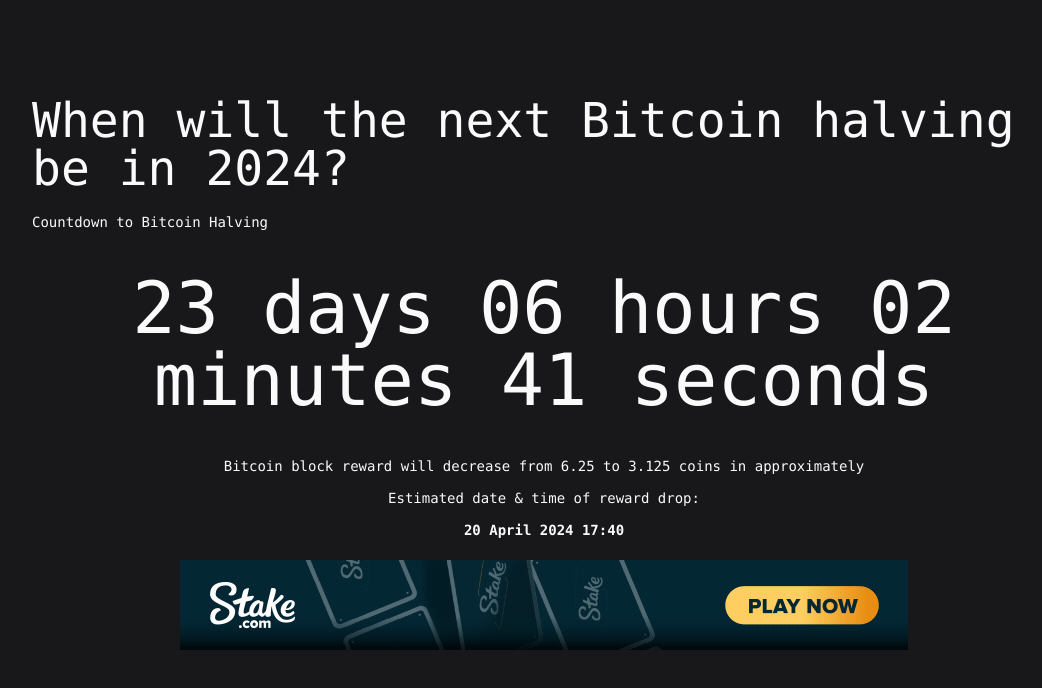
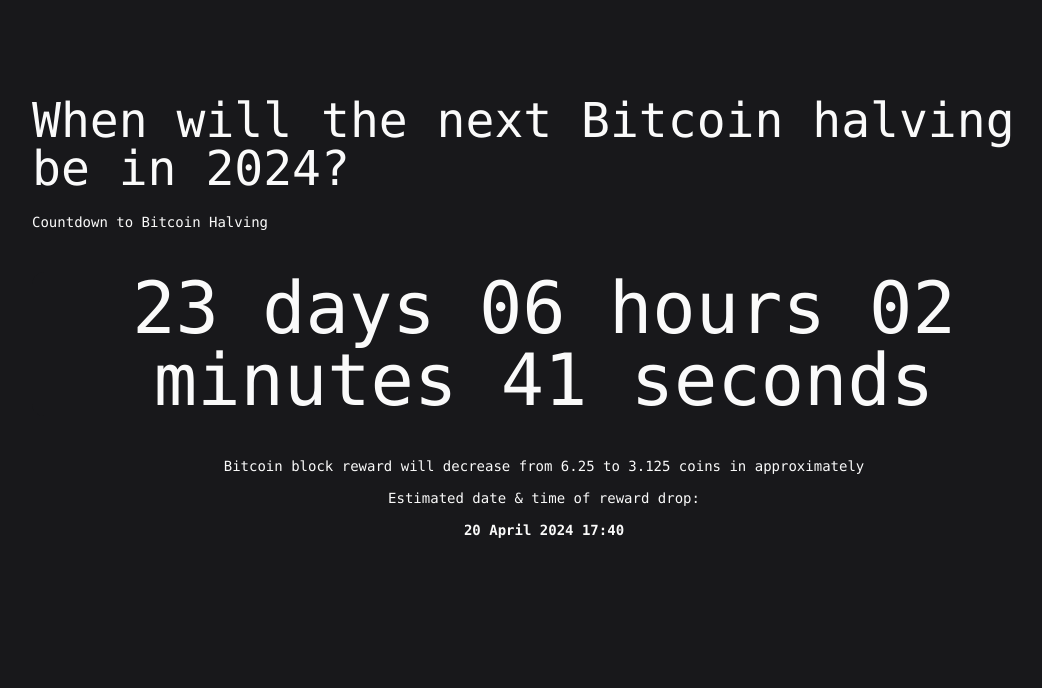
Before and after one commit to lukevinicius/whenisthenexthalving, a Next.js app: page / in a window 1280 px wide. Shown: the top 688 px of the page, without its empty margins (96-1138 px from the left). Built offline with nearby package versions, Linux system fonts and the light colour scheme.

Commit message:
remove: stake banners

```diff
--- a/src/app/page.tsx
+++ b/src/app/page.tsx
@@ -1,9 +1,9 @@
-import Link from 'next/link'
+/* import Link from 'next/link'
+import Image from 'next/image' */
 import { Countdown } from './countdown'
-import Image from 'next/image'
 
-import stakeMobileBanner from '@/assets/stake/Banners_320x100.gif'
-import stakeDestktopBanner from '@/assets/stake/stakedesktop.gif'
+/* import stakeMobileBanner from '@/assets/stake/Banners_320x100.gif'
+import stakeDestktopBanner from '@/assets/stake/stakedesktop.gif' */
 
 export default async function Home() {
   return (
@@ -24,7 +24,7 @@
             <p className="font-semibold">20 April 2024 17:40</p>
           </div>
         </div>
-        <div className="flex justify-center items-center">
+        {/* <div className="flex justify-center items-center">
           <Link href="https://stake.com/?c=74kRyiLI">
             <Image
               src={stakeMobileBanner}
@@ -37,7 +37,7 @@
               className="max-md:hidden"
             />
           </Link>
-        </div>
+        </div> */}
       </div>
     </main>
   )
```
